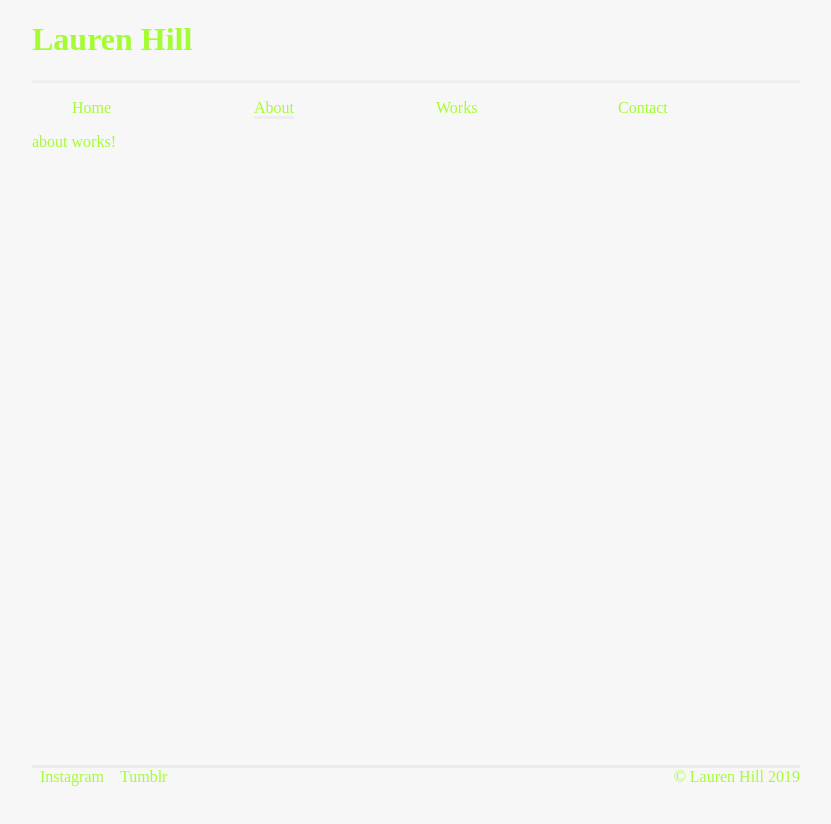
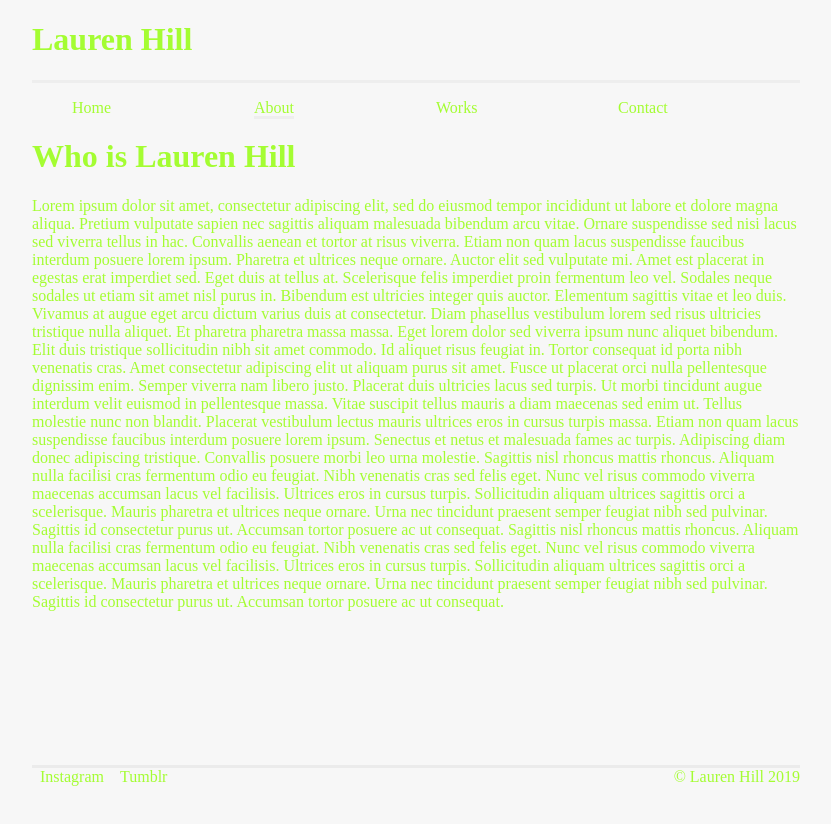
Before and after one commit to JulesJam/LHA_APP, an Angular app: page /about in a window 1280 px wide. Shown: the top 824 px of the page, without its empty margins (224-1055 px from the left). Built offline with nearby package versions, Linux system fonts and the light colour scheme.

Commit message:
Added main image using temporary drop box link and added about page but need proper copy to be added

```diff
--- a/src/app/about/about.component.css
+++ b/src/app/about/about.component.css
@@ -0,0 +1,10 @@
+#about_main_container{
+  display: block;
+  height: 65vh;
+}
+
+p{
+  max-height: 100%;
+  overflow-y: auto;
+
+}
--- a/src/app/about/about.component.html
+++ b/src/app/about/about.component.html
@@ -1,3 +1,12 @@
-<p>
-  about works!
-</p>
+<h1>Who is Lauren Hill</h1>
+<div id="about_main_container">
+  <p>
+    Lorem ipsum dolor sit amet, consectetur adipiscing elit, sed do eiusmod tempor incididunt ut labore et dolore magna aliqua. Pretium vulputate sapien nec sagittis aliquam malesuada bibendum arcu vitae. Ornare suspendisse sed nisi lacus sed viverra tellus in hac. Convallis aenean et tortor at risus viverra. Etiam non quam lacus suspendisse faucibus interdum posuere lorem ipsum. Pharetra et ultrices neque ornare. Auctor elit sed vulputate mi. Amet est placerat in egestas erat imperdiet sed. Eget duis at tellus at. Scelerisque felis imperdiet proin fermentum leo vel. Sodales neque sodales ut etiam sit amet nisl purus in. Bibendum est ultricies integer quis auctor. Elementum sagittis vitae et leo duis.
+
+    Vivamus at augue eget arcu dictum varius duis at consectetur. Diam phasellus vestibulum lorem sed risus ultricies tristique nulla aliquet. Et pharetra pharetra massa massa. Eget lorem dolor sed viverra ipsum nunc aliquet bibendum. Elit duis tristique sollicitudin nibh sit amet commodo. Id aliquet risus feugiat in. Tortor consequat id porta nibh venenatis cras. Amet consectetur adipiscing elit ut aliquam purus sit amet. Fusce ut placerat orci nulla pellentesque dignissim enim. Semper viverra nam libero justo. Placerat duis ultricies lacus sed turpis. Ut morbi tincidunt augue interdum velit euismod in pellentesque massa. Vitae suscipit tellus mauris a diam maecenas sed enim ut. Tellus molestie nunc non blandit. Placerat vestibulum lectus mauris ultrices eros in cursus turpis massa. Etiam non quam lacus suspendisse faucibus interdum posuere lorem ipsum. Senectus et netus et malesuada fames ac turpis. Adipiscing diam donec adipiscing tristique. Convallis posuere morbi leo urna molestie.
+
+    Sagittis nisl rhoncus mattis rhoncus. Aliquam nulla facilisi cras fermentum odio eu feugiat. Nibh venenatis cras sed felis eget. Nunc vel risus commodo viverra maecenas accumsan lacus vel facilisis. Ultrices eros in cursus turpis. Sollicitudin aliquam ultrices sagittis orci a scelerisque. Mauris pharetra et ultrices neque ornare. Urna nec tincidunt praesent semper feugiat nibh sed pulvinar. Sagittis id consectetur purus ut. Accumsan tortor posuere ac ut consequat.
+
+    Sagittis nisl rhoncus mattis rhoncus. Aliquam nulla facilisi cras fermentum odio eu feugiat. Nibh venenatis cras sed felis eget. Nunc vel risus commodo viverra maecenas accumsan lacus vel facilisis. Ultrices eros in cursus turpis. Sollicitudin aliquam ultrices sagittis orci a scelerisque. Mauris pharetra et ultrices neque ornare. Urna nec tincidunt praesent semper feugiat nibh sed pulvinar. Sagittis id consectetur purus ut. Accumsan tortor posuere ac ut consequat.
+  </p>
+</div>
--- a/src/app/blog/blog.component.ts
+++ b/src/app/blog/blog.component.ts
@@ -11,9 +11,8 @@ export class BlogComponent {
   private iframeURL: any
 
   constructor(private sanitizer: DomSanitizer) {
-    console.log("ifu", this.iframeURL);
+
    this.iframeURL  = sanitizer.bypassSecurityTrustResourceUrl( "https://embed.tumblr.com/embed/post/zV81tYHrlsC2KIYsM898WA/176872968312");
-    console.log("Here is the iframe", this.iframeURL);
    }
 
   ngOnInit() {
--- a/src/app/home/home.component.css
+++ b/src/app/home/home.component.css
@@ -0,0 +1,3 @@
+#main_image img{
+  width: 100%;
+}
--- a/src/app/home/home.component.html
+++ b/src/app/home/home.component.html
@@ -1,3 +1,6 @@
-<p>
-  home works!
-</p>
+<div id='main_image'>
+  <img src= 'https://www.dropbox.com/s/bvd8z01zufklmmv/1%20%28toilet%29.PNG?raw=1' alt="Image of my current project" title="My current major work">
+</div>
+<div id='main_caption'>
+  Icing hides a multitude of sins
+</div>
```
